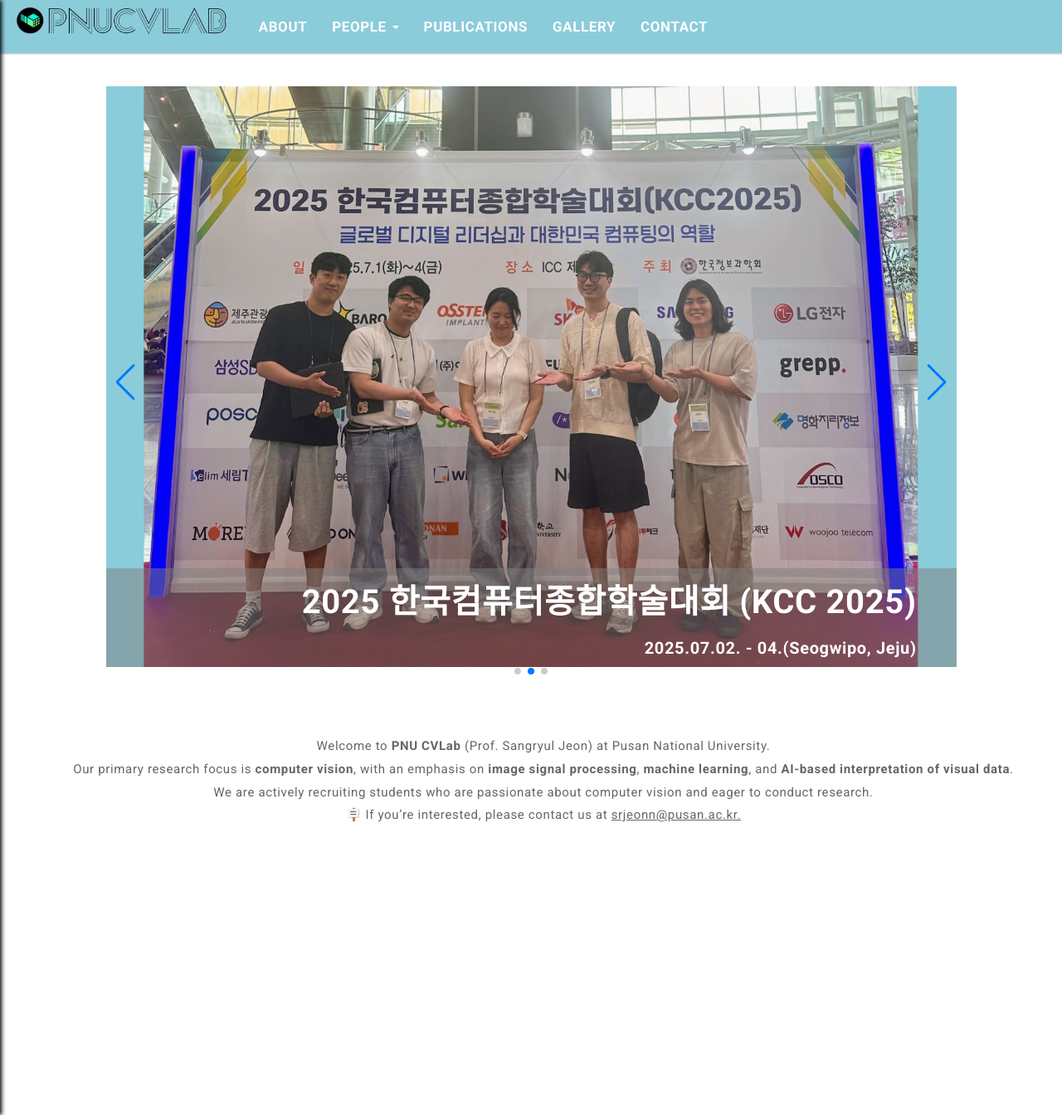
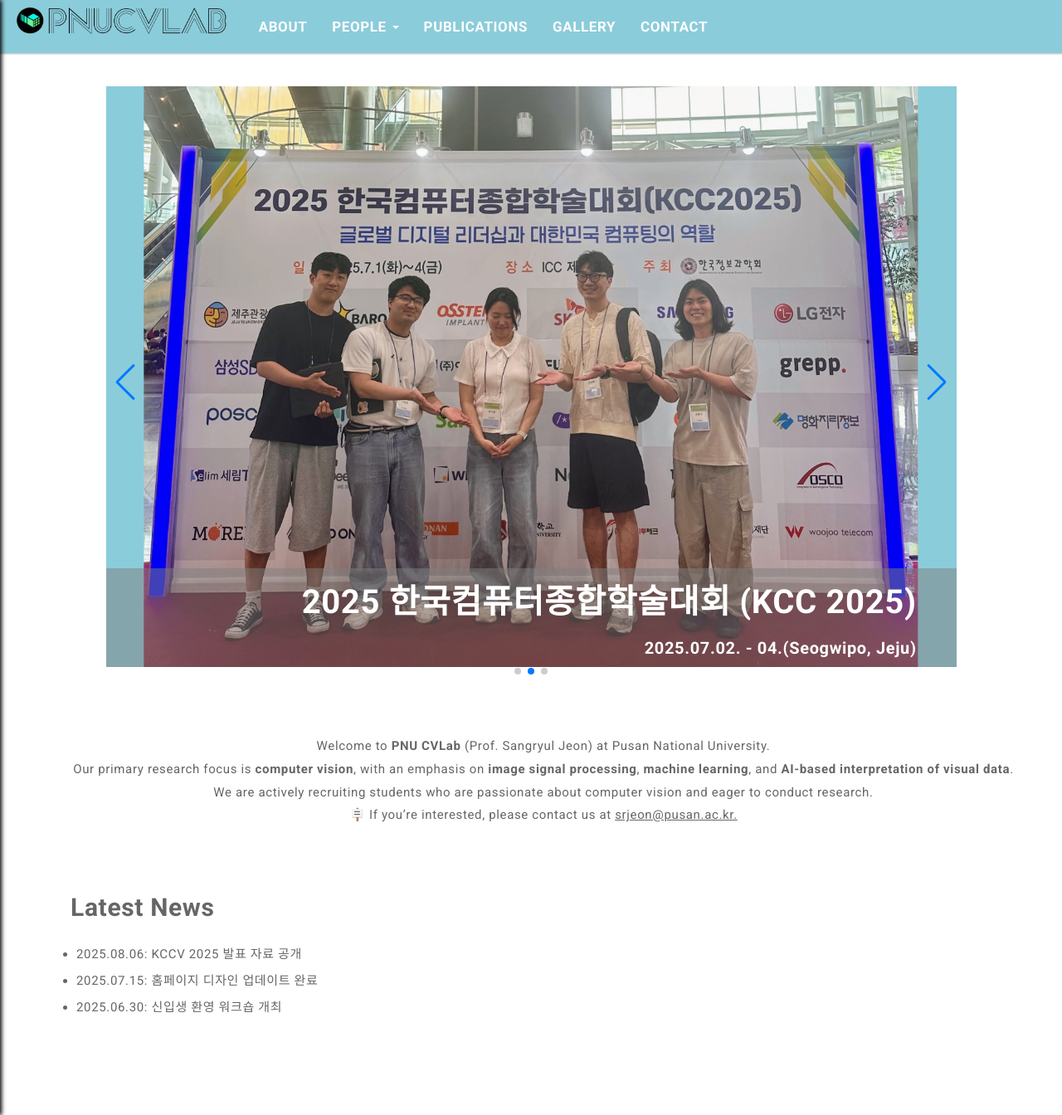
Before and after one commit to pnucvlab/pnucvlab.github.io, a Jekyll site: the page built from index.html, in a window 1280 px wide and 1344 px high. Shown: the whole window at 83% size. Built offline with Jekyll 4.4.1, drawn with Linux system fonts in a browser that asks for light colours; the list of posts is cut into pages by our own code.

Commit message:
add Latest News

```diff
--- a/assets/css/main.css
+++ b/assets/css/main.css
@@ -280,6 +280,27 @@ body {
 		transition: transform 0.2s ease-in-out;
 	}
 }
+
+.latest-news {
+	text-align: left;
+	margin-top: 2em;
+  }
+
+  .news-title {
+	font-size: 30px;
+	font-weight: bold;
+	margin-bottom: 0.5em;
+  }
+
+  .news-list {
+	list-style: disc;
+	padding-left: 1.5em;
+  }
+
+  .news-list li {
+	font-size: 15px;
+	margin-bottom: 0.3em;
+  }
 
 .side-menu {
     position: fixed;
--- a/index.html
+++ b/index.html
@@ -66,7 +66,16 @@ permalink: /
     Welcome to <strong>PNU CVLab</strong> (Prof. Sangryul Jeon) at Pusan National University.<br>
     Our primary research focus is <b>computer vision</b>, with an emphasis on <b>image signal processing</b>, <b>machine learning</b>, and <b>AI-based interpretation of visual data</b>.
     We are actively recruiting students who are passionate about computer vision and eager to conduct research.<br>
-    🪧 If you’re interested, please contact us at <u>srjeonn@pusan.ac.kr.</u>
+    🪧 If you’re interested, please contact us at <u>srjeon@pusan.ac.kr.</u>
+  </div>
+
+  <div class="latest-news">
+    <p class="news-title">Latest News</p>
+    <ul class="news-list">
+      <li>2025.08.06: KCCV 2025 발표 자료 공개</li>
+      <li>2025.07.15: 홈페이지 디자인 업데이트 완료</li>
+      <li>2025.06.30: 신입생 환영 워크숍 개최</li>
+    </ul>
   </div>
 
 </div>
```
